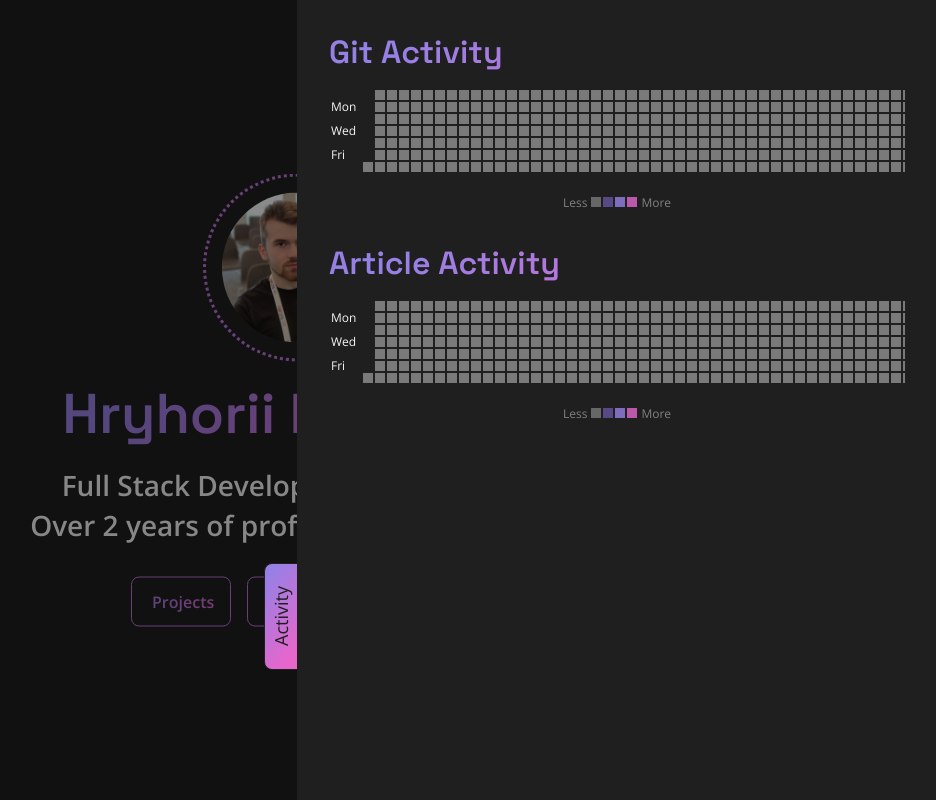
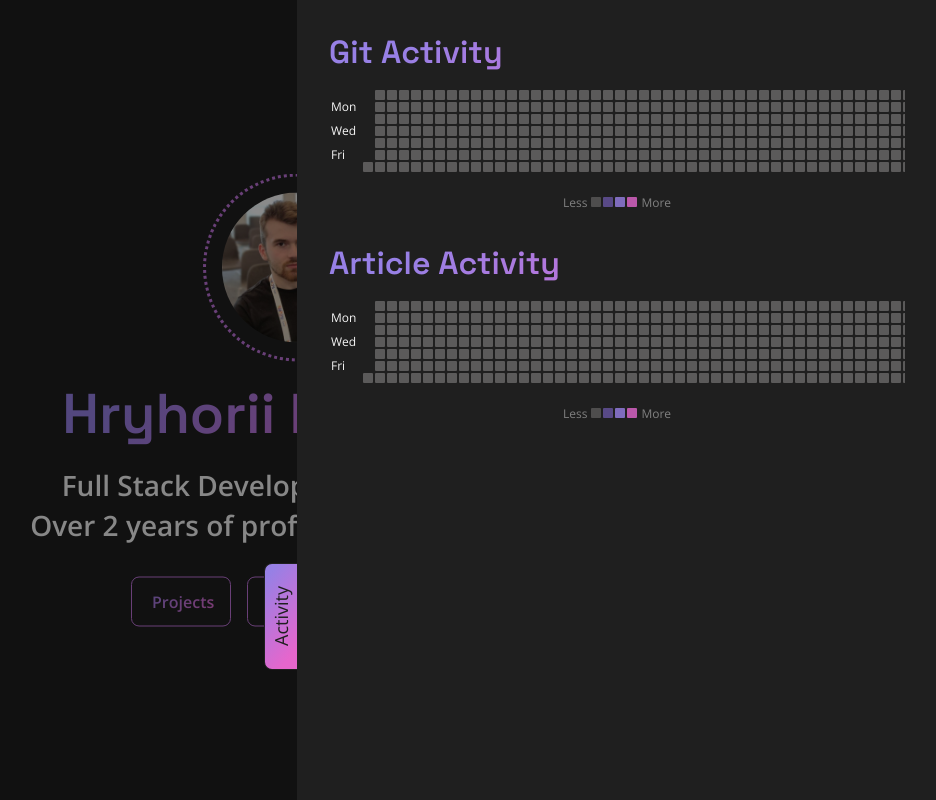
Before and after one commit to ryhordev/hryhorii-portfolio, a React (Vite) app: page / in a window 1280 px wide. Both pictures are taken after a click on the button "Activity". Shown: the whole page, without its empty margins (343-1279 px from the left). Built offline with nearby package versions, Linux system fonts and the light colour scheme.

Commit message:
apply some styles to activity

```diff
--- a/src/App.css
+++ b/src/App.css
@@ -6,7 +6,7 @@
   --gradient-color-1: #9780e5;
   --gradient-color-2: #e666cc;
 
-  --lvl-0: #7a7a7a;
+  --lvl-0: #87848494;
   --lvl-1: #6654a0;
   --lvl-2: #9780e5;
   --lvl-3: #e167cd;
--- a/src/components/Activity/index.css
+++ b/src/components/Activity/index.css
@@ -19,6 +19,7 @@
   width: 10px;
   opacity: 0.8;
   margin-top: 3px;
+  border-radius: 1px;
 }
 
 .example-lvl-span {
@@ -54,6 +55,7 @@
 
 .activity-day {
   width: 10px;
+  border-radius: 1px;
 }
 
 .week-span {
```
